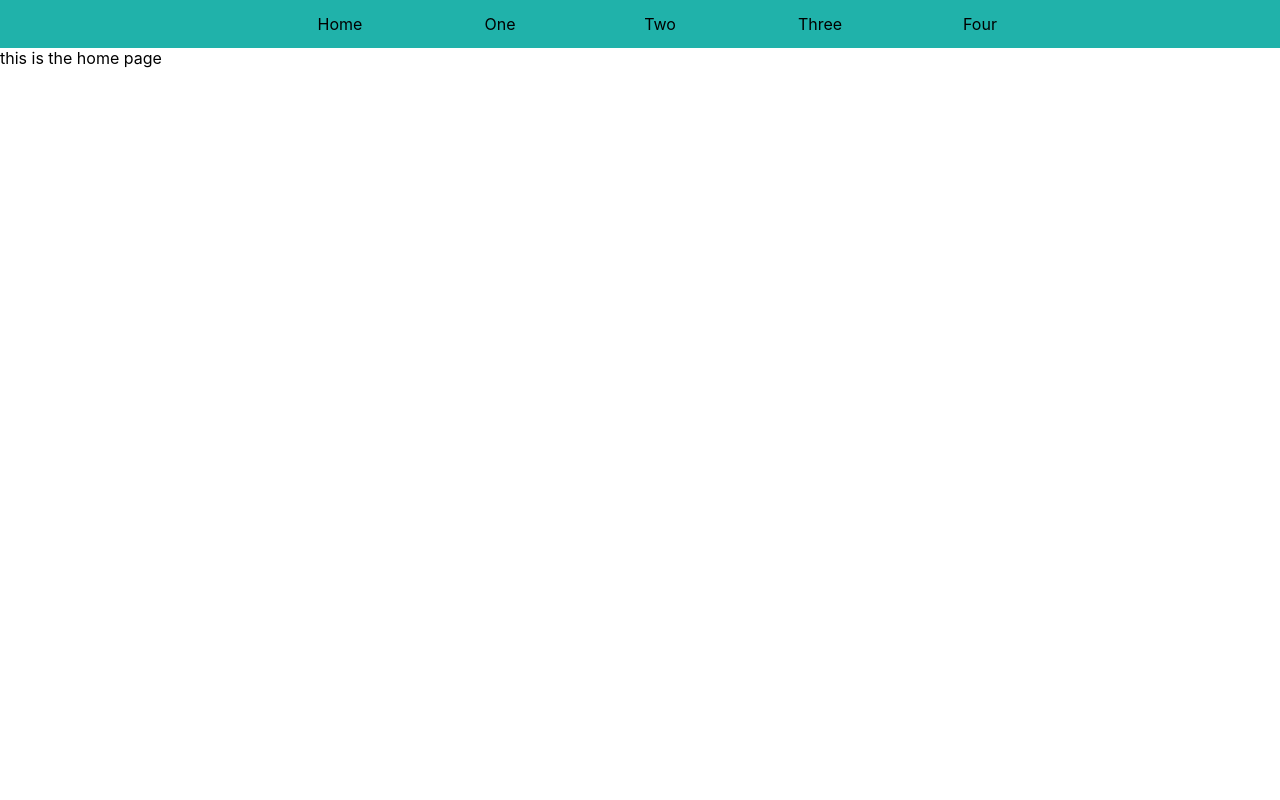
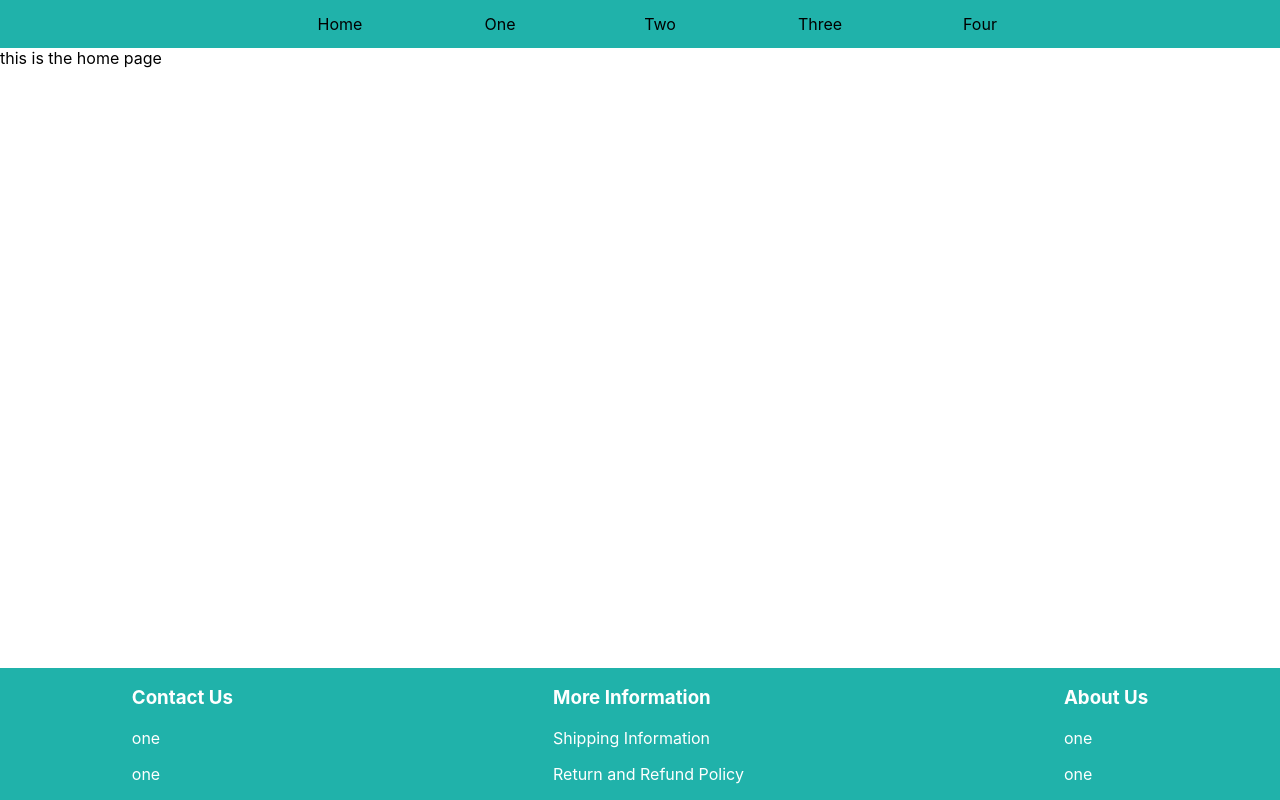
Before and after one commit to nigelph/lyrics-website, a React (Create React App) app: page / in a window 1280 px wide. Built offline with nearby package versions, Linux system fonts and the light colour scheme.

Commit message:
created basic footer structure

```diff
--- /dev/null
+++ b/src/components/Footer/Footer.js
@@ -0,0 +1,40 @@
+import React from 'react'
+import footerStyle from './footer.module.css'
+
+export default function Footer() {
+    return (
+        <footer className={footerStyle['footer-container']}>
+            <div className={footerStyle['footer-content-container']}>
+                <div>
+                    <h3>Contact Us</h3>
+
+                    <a href="https://google.com">
+                        <p>one</p>
+                    </a>
+                    <a href="#">
+                        <p>one</p>
+                    </a>
+                </div>
+                <div>
+                    <h3>More Information</h3>
+                    <a href="#">
+                        <p>Shipping Information</p>
+                    </a>  <a href="#">
+                        <p>Return and Refund Policy</p>
+                    </a>
+                </div>
+                <div>
+                    <h3>About Us</h3>
+                    <a href="#">
+                        <p>one</p>
+                    </a>  <a href="#">
+                        <p>one</p>
+                    </a>
+                </div>
+            </div>
+
+
+
+        </footer>
+    )
+}
--- /dev/null
+++ b/src/components/Footer/footer.module.css
@@ -0,0 +1,21 @@
+.footer-container {
+  display: flex;
+  position: fixed;
+  bottom: 0;
+  width: 100%;
+  background-color: lightseagreen;
+}
+
+.footer-content-container {
+  width: 100%;
+  display: flex;
+  flex-direction: row;
+  justify-content: center;
+  gap: 25%;
+  color: white;
+}
+
+.footer-content-container a {
+  text-decoration: none;
+  color: white;
+}
--- a/src/pages/Home/Home.js
+++ b/src/pages/Home/Home.js
@@ -1,11 +1,14 @@
 import React from 'react'
 import Navbar from '../../components/Navbar/Navbar'
+import Footer from '../../components/Footer/Footer'
+
 
 export default function Home() {
     return (
         <div>
             <Navbar />
             this is the home page
+            <Footer />
         </div>
     )
 }
```
